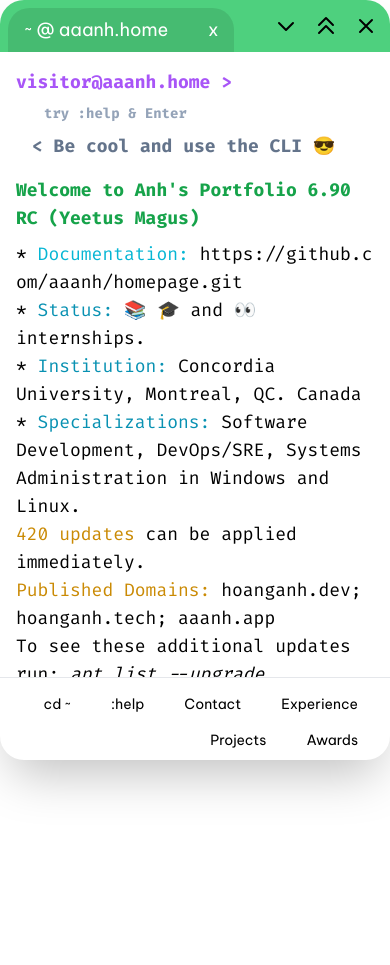
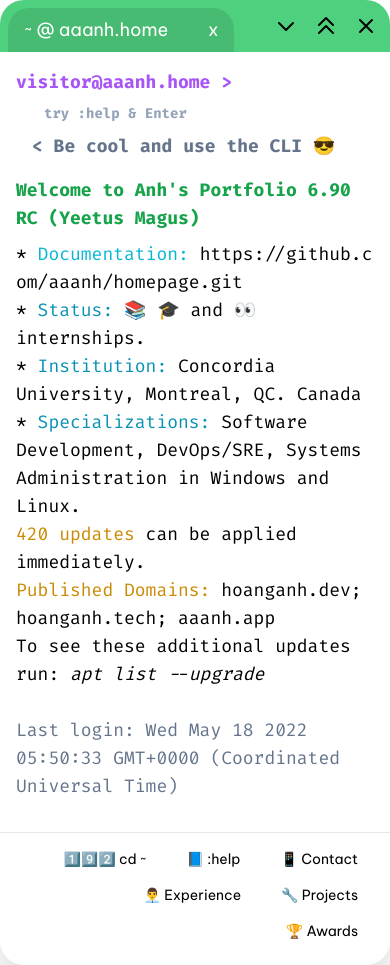
Before and after one commit to zasshuwu/nogamioka, a Next.js app: page / in a window 390 px wide. Before the commit the page ends 844 px from the top, so only its background shows below. Built offline with nearby package versions, Linux system fonts and the light colour scheme.

Commit message:
a lot responsive adjustments

```diff
--- /dev/null
+++ b/components/Awards.js
@@ -0,0 +1,12 @@
+export default function Awards() {
+	return (
+		<div className="m-4">
+			<ul>
+				<li>
+					FRQNT Stipend Recipient, October 2022, for work in Inertial Sensing Lab under
+					Professor Larnder
+				</li>
+			</ul>
+		</div>
+	);
+}
--- a/components/Contact.js
+++ b/components/Contact.js
@@ -4,7 +4,7 @@ import Link from "next/link";
 export default function Contact() {
 	return (
 		<div className="p-4">
-			<div className="rounded-full h-64 w-64 shadow-xl">
+			<div className="rounded-full h-48 w-48 sm:h-64 sm:w-64 shadow-xl">
 				<Image
 					width={"200px"}
 					height={"200px"}
@@ -34,7 +34,7 @@ export default function Contact() {
 						</tr>
 						<tr>
 							<td>LinkedIn</td>
-							<td>
+							<td className="break-all">
 								<Link href="https://linkedin.com/in/aaanh">
 									https://linkedin.com/in/aaanh
 								</Link>
--- a/components/Experience.js
+++ b/components/Experience.js
@@ -4,7 +4,7 @@ import Link from "next/link.js";
 const Entry = ({ entry }) => {
 	return (
 		<div className="my-4 font-['Be_Vietnam_Pro']">
-			<div className="flex items-center space-x-4">
+			<div className="flex flex-wrap sm:items-center sm:flex-row flex-col sm:space-x-4">
 				<div className="font-bold">{entry.role}</div>
 				<div className="text-sm text-pink-400">
 					{entry.start_month}, {entry.start_year} &mdash;{" "}
--- a/components/Help.js
+++ b/components/Help.js
@@ -1,6 +1,6 @@
 export default function Help() {
 	return (
-		<div className="font-normal max-h-full w-full flex flex-col">
+		<div className="font-normal max-h-full w-full flex flex-col text-sm sm:text-md">
 			<code>Hi, glad you{"'"}re interested. Please find the available commands below 😊</code>
 			<table className="my-4">
 				<thead>
--- a/components/NavBar.js
+++ b/components/NavBar.js
@@ -47,37 +47,37 @@ export default function NavBar({ setCommand, setContent }) {
 				onClick={handleHome}
 				className={navBtnStyle + " hover:bg-purple-500 hover:text-white"}
 			>
-				{"cd ~"}
+				{"1️⃣9️⃣2️⃣ cd ~"}
 			</button>
 			<button
 				onClick={handleHelp}
 				className={navBtnStyle + " hover:bg-slate-500 hover:text-white"}
 			>
-				{":help"}
+				{"📘 :help"}
 			</button>
 			<button
 				onClick={handleContact}
 				className={navBtnStyle + " hover:bg-green-500 hover:text-white"}
 			>
-				{"Contact"}
+				{"📱 Contact"}
 			</button>
 			<button
 				onClick={handleExperience}
 				className={navBtnStyle + " hover:bg-blue-500 hover:text-white"}
 			>
-				{"Experience"}
+				{"👨‍💼 Experience"}
 			</button>
 			<button
 				onClick={handleProjects}
 				className={navBtnStyle + " hover:bg-pink-500 hover:text-white"}
 			>
-				{"Projects"}
+				{"🔧 Projects"}
 			</button>
 			<button
 				onClick={handleAwards}
 				className={navBtnStyle + " hover:bg-yellow-500 hover:text-white"}
 			>
-				{"Awards"}
+				{"🏆 Awards"}
 			</button>
 		</div>
 	);
--- /dev/null
+++ b/components/Projects.js
@@ -0,0 +1,12 @@
+export default function Projects() {
+	return (
+		<div className="m-4">
+			<h3 className="text-2xl">Page is currently under migration 🚧</h3>
+			<h3 className="text-2xl">Please have トワーさま instead 👾</h3>
+			<div
+				className="h-56 w-56 sm:h-96 sm:w-96"
+				style={{ backgroundImage: "url('/towa-placeholder.png')", backgroundSize: "cover" }}
+			></div>
+		</div>
+	);
+}
--- a/pages/_document.js
+++ b/pages/_document.js
@@ -16,6 +16,10 @@ class MyDocument extends Document {
 						href="https://fonts.googleapis.com/css2?family=Be+Vietnam+Pro:wght@100;200;300;400;700&display=swap"
 						rel="stylesheet"
 					></link>
+					<link
+						href="https://fonts.googleapis.com/css2?family=Comic+Neue:wght@300;400;700&display=swap"
+						rel="stylesheet"
+					></link>
 				</Head>
 				<body className={`antialiased text-lg leading-base`}>
 					<Main />
--- a/pages/empty.js
+++ b/pages/empty.js
@@ -4,8 +4,10 @@ export default function Empty() {
 	const router = useRouter();
 	return (
 		<div
-			style={{ fontFamily: "Comic Sans MS, Comic Sans, cursive" }}
-			className="h-screen w-screen bg-black flex justify-center items-center text-white flex-col space-y-4"
+			style={{
+				fontFamily: "Comic Sans MS, Comic Sans, Comic Neue, Futura, Papyrus, cursive",
+			}}
+			className="min-h-screen min-w-screen bg-black flex justify-center items-center text-white flex-col space-y-4 p-6"
 		>
 			<div>
 				<div
@@ -17,7 +19,7 @@ export default function Empty() {
 			<p className="text-green-500 text-4xl">
 				{"Congrats, you broke the web. Now face the wrath of (g)old internet memes."}
 			</p>
-			<div className="flex">
+			<div className="flex flex-wrap justify-center items-center">
 				<div
 					className="h-64 w-64"
 					style={{
--- a/pages/index.js
+++ b/pages/index.js
@@ -9,6 +9,8 @@ import HomeContent from "../components/Home";
 import SEO from "../components/SEO";
 import Experience from "../components/Experience";
 import { useRouter } from "next/router";
+import Awards from "../components/Awards";
+import Projects from "../components/Projects";
 
 function MinimizeBtn() {
 	return (
@@ -114,8 +116,8 @@ export default function Home() {
 			<SEO title="aaanh's Portfolio"></SEO>
 			<div
 				className={
-					"flex flex-col m-auto max-h-[90vh] w-screen rounded-[18pt] shadow-2xl " +
-					(isMaximized ? "" : "sm:max-h-[768px] sm:max-w-[1366px]")
+					"flex flex-col m-auto min-h-[60vh] w-screen rounded-[18pt] shadow-2xl " +
+					(isMaximized ? "sm:h-screen" : "sm:max-h-[768px] sm:max-w-[1366px]")
 				}
 			>
 				<div className="flex justify-between items-center max-h-14 w-full bg-green-500 bg-opacity-80 rounded-t-[18pt]">
@@ -132,7 +134,7 @@ export default function Home() {
 						<CloseBtn clickEvent={() => router.push("/empty")}></CloseBtn>
 					</div>
 				</div>
-				<div className="overflow-y-scroll h-full p-4 font-fira-code text-md">
+				<div className="overflow-y-scroll overflow-x-hidden h-full p-4 font-fira-code text-md">
 					<div className="flex flex-wrap space-x-4 items-center">
 						<Prompt className="text-purple-500 font-bold"></Prompt>
 						<form
@@ -174,6 +176,8 @@ export default function Home() {
 					{content == "contact" ? <Contact></Contact> : null}
 					{content == "help" ? <Help></Help> : null}
 					{content == "experience" ? <Experience></Experience> : null}
+					{content == "awards" ? <Awards></Awards> : null}
+					{content == "projects" ? <Projects></Projects> : null}
 				</div>
 				<NavBar setCommand={setCommand} setContent={setContent}></NavBar>
 			</div>
```
Also changed, not shown: public/towa-placeholder.png (added).
